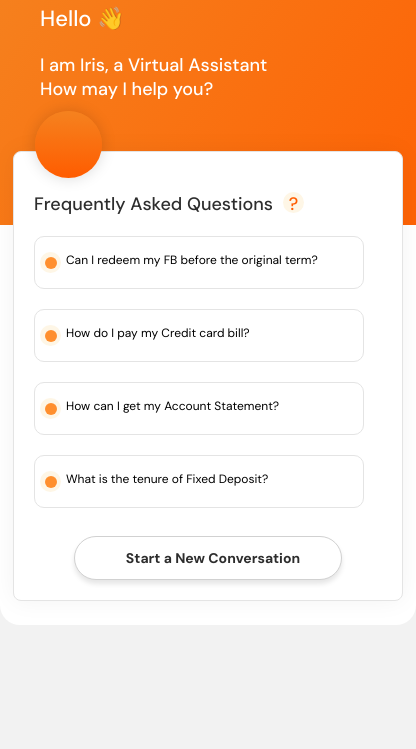
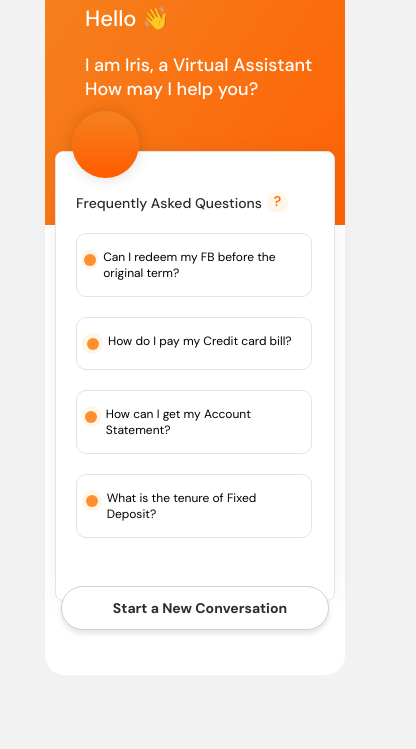
Before and after one commit to prashantpandey9/chat-bot-ui, a plain HTML site: page index.html in a window 390 px wide. Shown: the part 95-844 px from the top of the page, 416 px wide, since content can reach past the window. Drawn offline with Linux system fonts and the light colour scheme.

Commit message:
added responsive design

```diff
--- a/style.css
+++ b/style.css
@@ -169,3 +169,39 @@ body{
 .button-content img{
     margin-right: 10px;
 }
+
+@media (max-width: 425px){
+    .chat-top{
+        width: 300px;
+        height: 300px;
+    }
+    .chat-bottom{
+        display: flex;
+        width: 300px;
+        height: 450px;
+    }
+    .chatscreen{
+        position: relative;
+        width: 280px;
+        height: 450px;
+        top: -17px;
+        background: var(--white);
+        border: 1px solid #E4E4E4;
+        box-sizing: border-box;
+        box-shadow: 0px 0px 25px rgba(0, 0, 0, 0.05);
+        border-radius: 8px;
+    }
+    .chat-button{
+        margin-top: 48px;
+    }
+    .bot-icon {
+        left: -90px;
+        top: 10px;
+    }
+    .heading-4{
+        font-size: var(--font14);
+    }
+    .questionmark{
+        margin: 0px 0px 0px 5px;
+    }
+}
```
